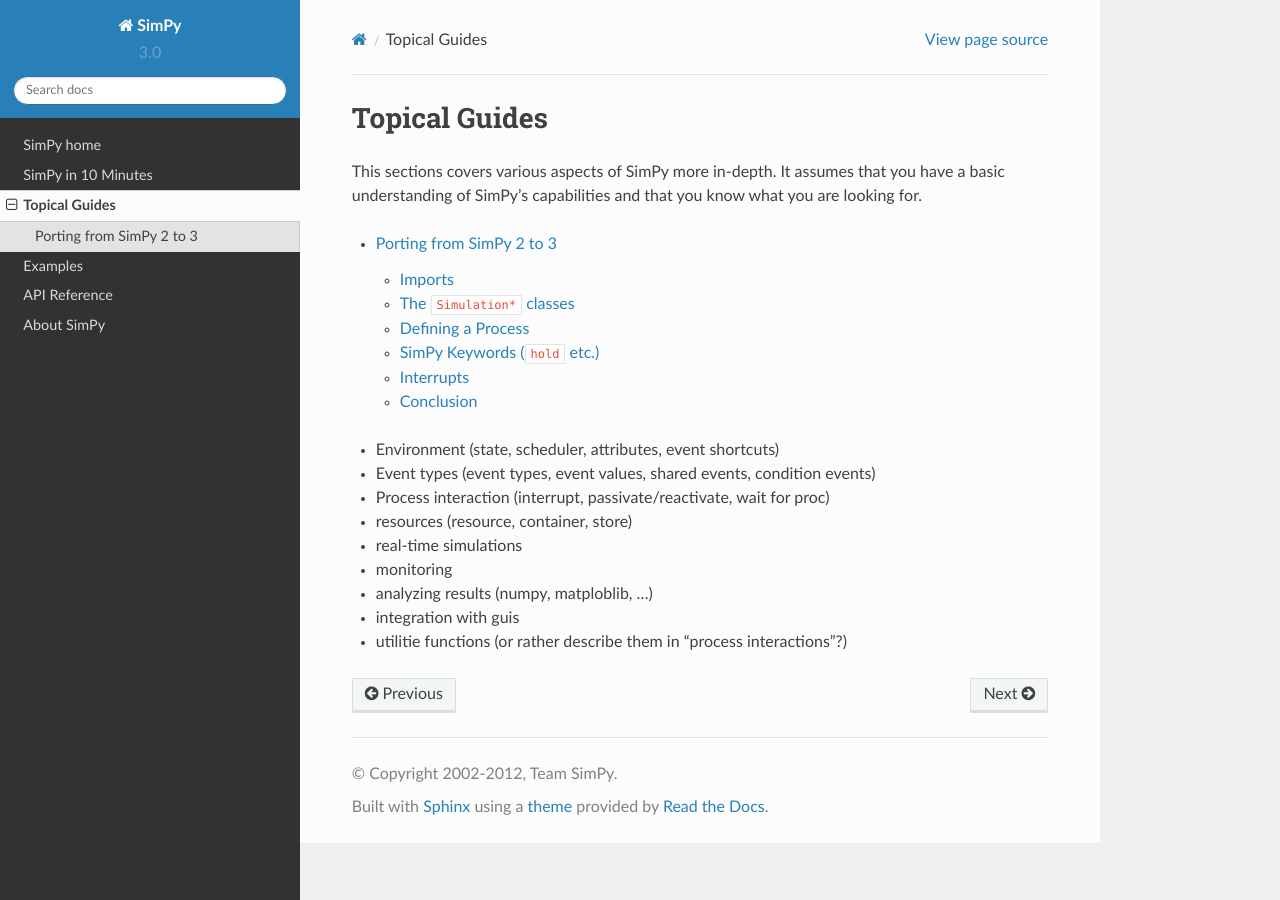
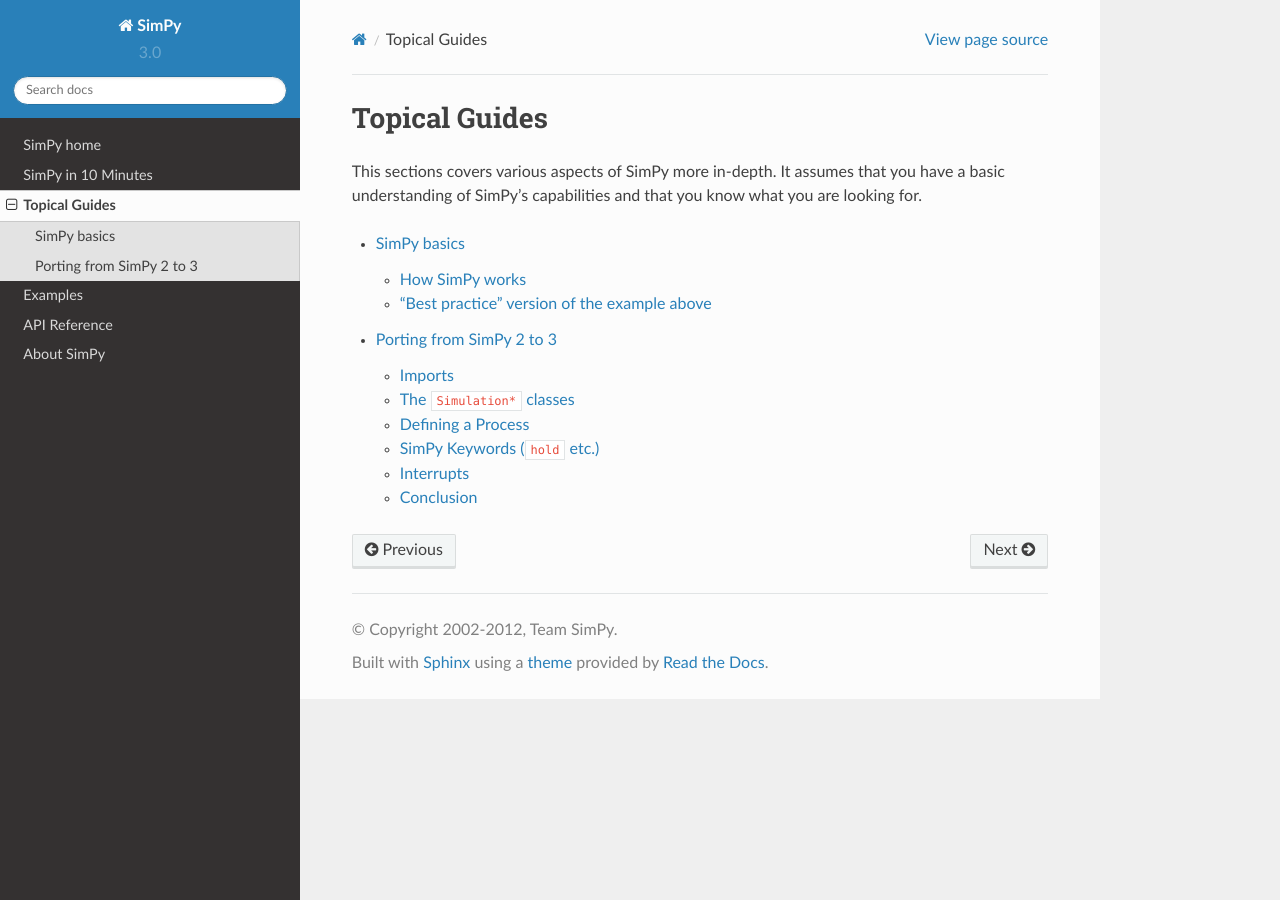
Before and after one commit to simpx/simpy, a Sphinx documentation site: the page built from docs/topical_guides/index.rst, in a window 1280 px wide. Built offline with Sphinx 7.4.7 and the Read the Docs theme 2.0.0, drawn with Linux system fonts in a browser that asks for light colours; pages that are not in the unit, such as notebooks, are missing from menus.

Commit message:
Add topical guide about the basics of Simpy.

```diff
--- a/docs/topical_guides/index.rst
+++ b/docs/topical_guides/index.rst
@@ -9,22 +9,15 @@
 
 .. toctree::
 
+   simpy_basics
    porting_from_simpy2
-..     simple_processes
-..     asynchronous_interrupts
-..     suspend_resume
-..     waiting_for_processes
-..     resources
-..     monitoring
-..     analyzing_results
-..     integration_with_guis
 
-- Environment (state, scheduler, attributes, event shortcuts)
-- Event types (event types, event values, shared events, condition events)
-- Process interaction (interrupt, passivate/reactivate, wait for proc)
-- resources (resource, container, store)
-- real-time simulations
-- monitoring
-- analyzing results (numpy, matploblib, ...)
-- integration with guis
-- utilitie functions (or rather describe them in "process interactions"?)
+.. - Environment (state, scheduler, attributes, event shortcuts)
+.. - Event types (event types, event values, shared events, condition events)
+.. - Process interaction (interrupt, passivate/reactivate, wait for proc)
+.. - resources (resource, container, store)
+.. - real-time simulations
+.. - monitoring
+.. - analyzing results (numpy, matploblib, ...)
+.. - integration with guis
+.. - utilitie functions (or rather describe them in "process interactions"?)
```
Also changed, not shown: docs/topical_guides/simpy_basics.rst (added, +112 -0 lines).
